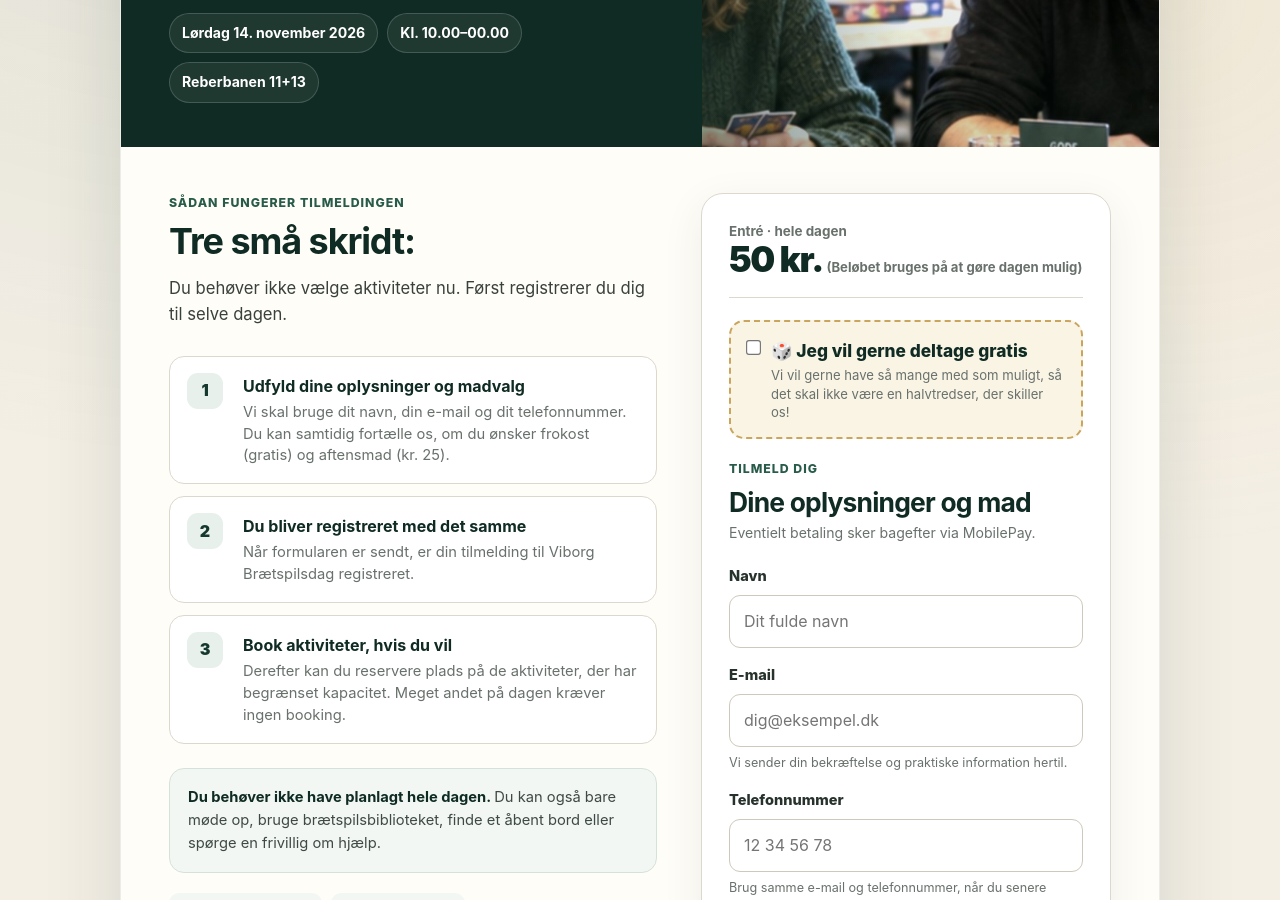
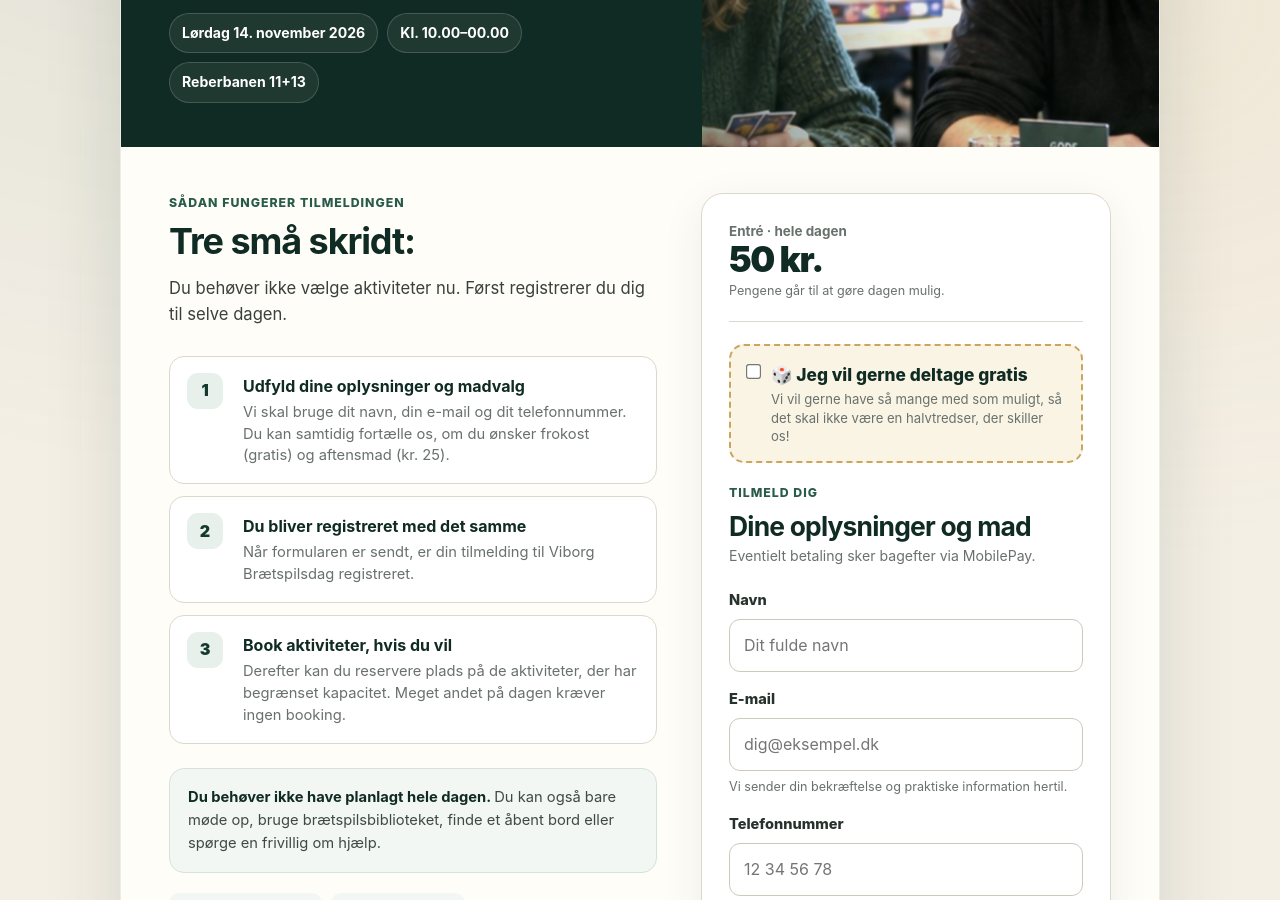
Before and after one commit to Andrejao/spilex, a Jekyll site: the page built from tilmelding.html, in a window 1280 px wide and 900 px high, scrolled down 426 px. Built offline with Jekyll 4.4.1, drawn with Linux system fonts in a browser that asks for light colours.

Commit message:
Update tilmelding.html

```diff
--- a/tilmelding.html
+++ b/tilmelding.html
@@ -1125,7 +1125,9 @@ permalink: /tilmelding/
 
 <div class="price">
   <span id="entrePrice">50 kr.</span>
-  <small>(Beløbet bruges på at gøre dagen mulig)</small>
+</div>
+      <div class="help" style="margin-top:4px;">
+  Pengene går til at gøre dagen mulig.
 </div>
               </div>
             </div>
```
